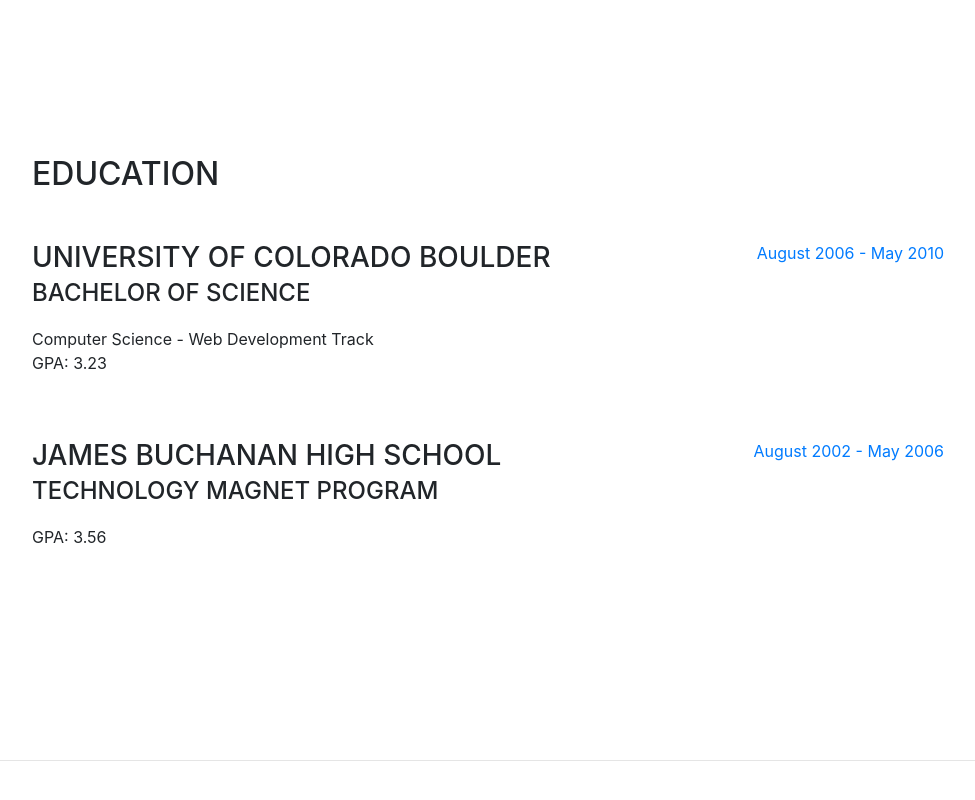
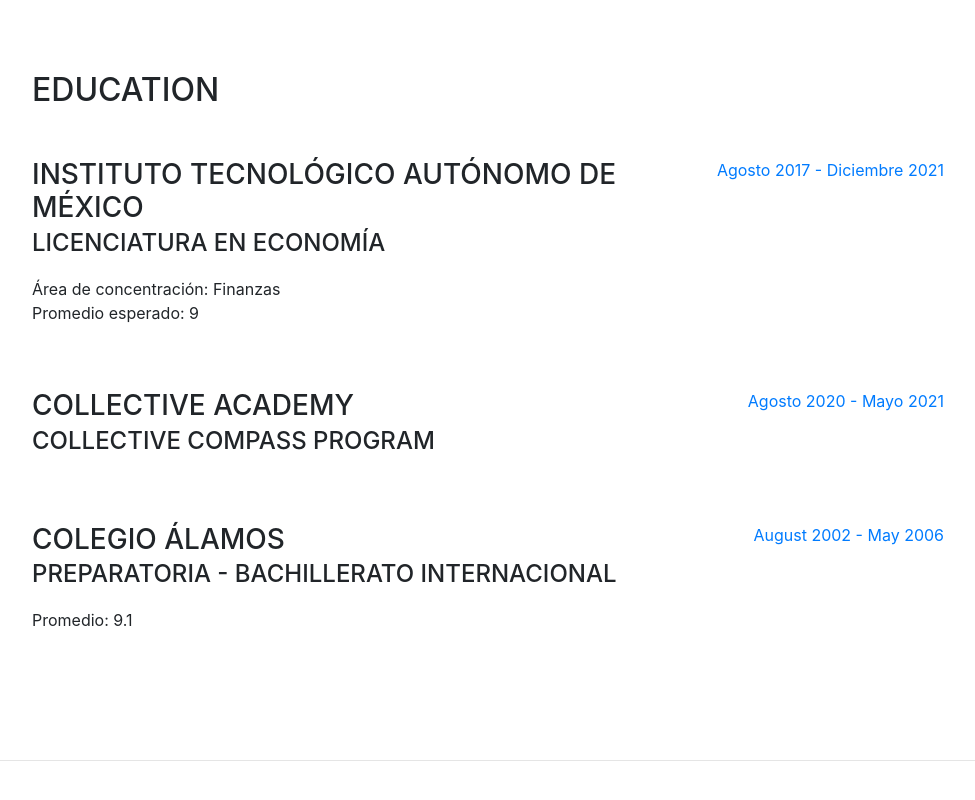
Before and after one commit to adrianbucio/adrianbucio.github.io, a plain HTML site: page index.html in a window 1280 px wide. Shown: the part 1999-2799 px from the top of the page, without its empty margins (288-1263 px from the left). Drawn offline with nearby package versions, Linux system fonts and the light colour scheme; a web font is replaced by a local one.

Commit message:
Update index.html

```diff
--- a/index.html
+++ b/index.html
@@ -108,18 +108,25 @@
                     <h2 class="mb-5">Education</h2>
                     <div class="d-flex flex-column flex-md-row justify-content-between mb-5">
                         <div class="flex-grow-1">
-                            <h3 class="mb-0">University of Colorado Boulder</h3>
-                            <div class="subheading mb-3">Bachelor of Science</div>
-                            <div>Computer Science - Web Development Track</div>
-                            <p>GPA: 3.23</p>
+                            <h3 class="mb-0">Instituto Tecnológico Autónomo de México</h3>
+                            <div class="subheading mb-3">Licenciatura en Economía</div>
+                            <div>Área de concentración: Finanzas</div>
+                            <p>Promedio esperado: 9</p>
                         </div>
-                        <div class="flex-shrink-0"><span class="text-primary">August 2006 - May 2010</span></div>
+                        <div class="flex-shrink-0"><span class="text-primary">Agosto 2017 - Diciembre 2021</span></div>
+                    </div>
+                    <div class="d-flex flex-column flex-md-row justify-content-between mb-5">
+                        <div class="flex-grow-1">
+                            <h3 class="mb-0">Collective Academy</h3>
+                            <div class="subheading mb-3">Collective Compass Program</div>
+                         </div>
+                        <div class="flex-shrink-0"><span class="text-primary">Agosto 2020 - Mayo 2021</span></div>
                     </div>
                     <div class="d-flex flex-column flex-md-row justify-content-between">
                         <div class="flex-grow-1">
-                            <h3 class="mb-0">James Buchanan High School</h3>
-                            <div class="subheading mb-3">Technology Magnet Program</div>
-                            <p>GPA: 3.56</p>
+                            <h3 class="mb-0">Colegio Álamos</h3>
+                            <div class="subheading mb-3">Preparatoria - Bachillerato Internacional</div>
+                            <p>Promedio: 9.1</p>
                         </div>
                         <div class="flex-shrink-0"><span class="text-primary">August 2002 - May 2006</span></div>
                     </div>
```
